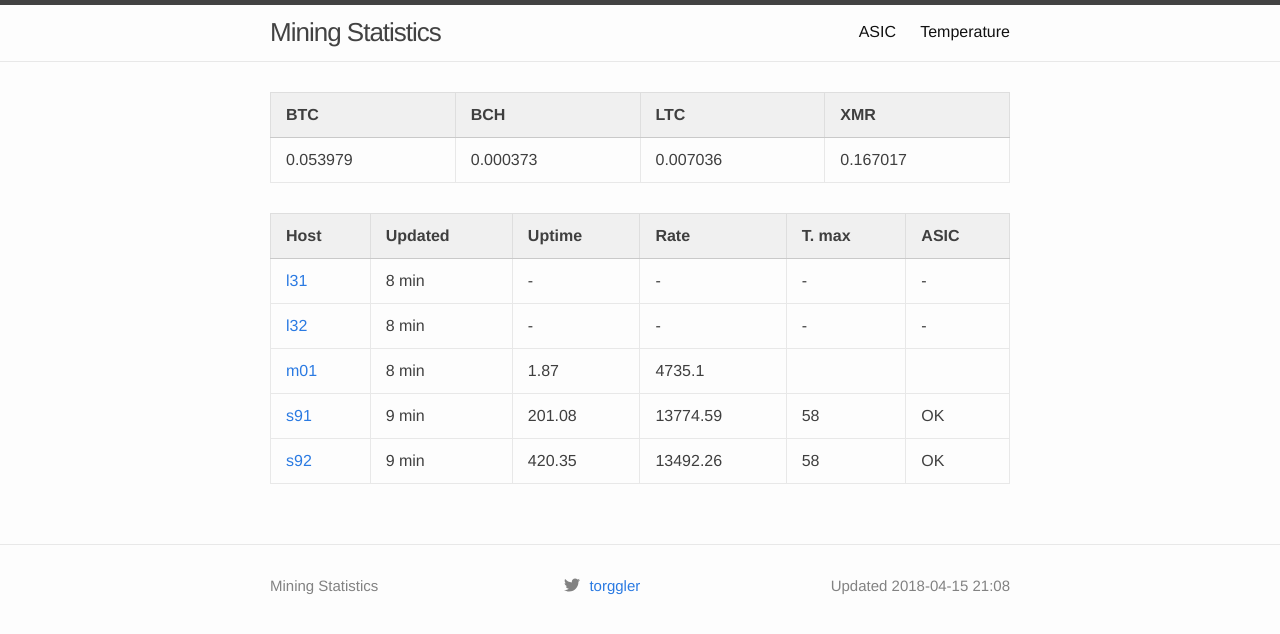
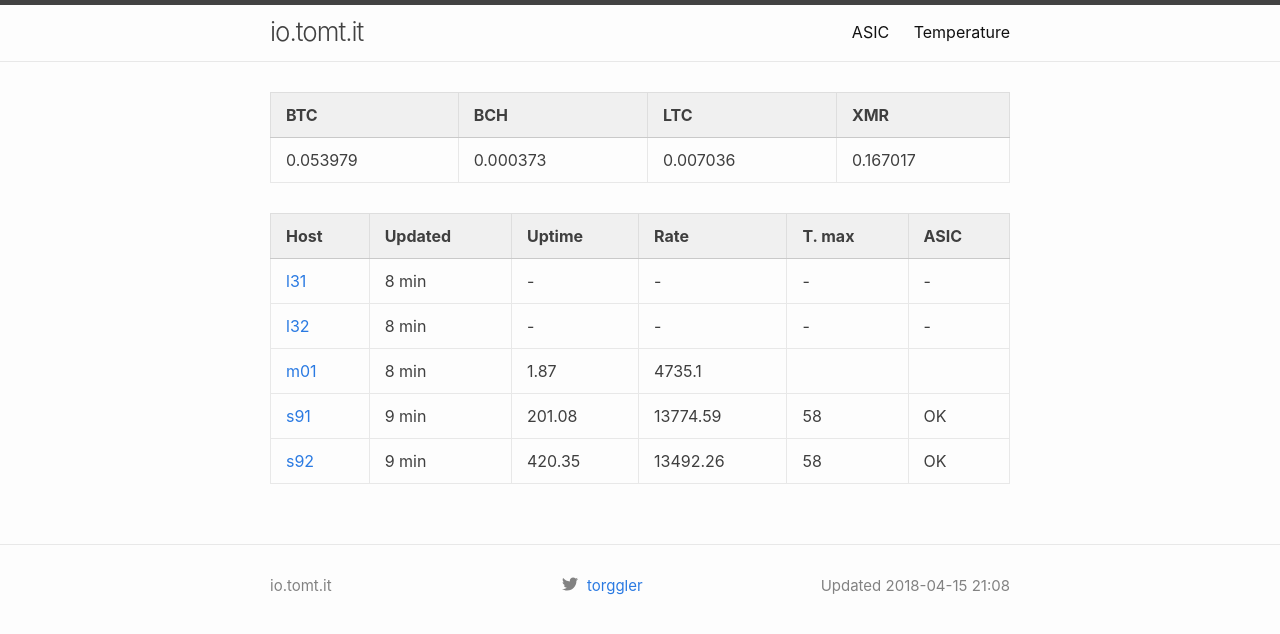
Before and after one commit to tomtorggler/stats, a Jekyll site: the page built from index.html, in a window 1280 px wide. Shown: the top 634 px of the page. Built offline with Jekyll 4.4.1, drawn with Linux system fonts in a browser that asks for light colours.

Commit message:
update page

```diff
--- a/_config.yml
+++ b/_config.yml
@@ -1,4 +1,4 @@
-title: Mining Statistics
+title: io.tomt.it
 baseurl: "/stats" # the subpath of your site, e.g. /blog
 url: "https://io.tomt.it" # the base hostname & protocol for your site, e.g. http://example.com
 timezone: Europe/Rome
--- a/_sass/minima.scss
+++ b/_sass/minima.scss
@@ -2,7 +2,7 @@
 
 // Define defaults for each variable.
 
-$base-font-family: "Helvetica Neue", Helvetica, Arial, sans-serif !default;
+$base-font-family: -apple-system, BlinkMacSystemFont, "Segoe UI", Roboto, Helvetica, Arial, sans-serif, "Apple Color Emoji", "Segoe UI Emoji", "Segoe UI Symbol" !default;
 $base-font-size:   16px !default;
 $base-font-weight: 400 !default;
 $small-font-size:  $base-font-size * 0.875 !default;
```
